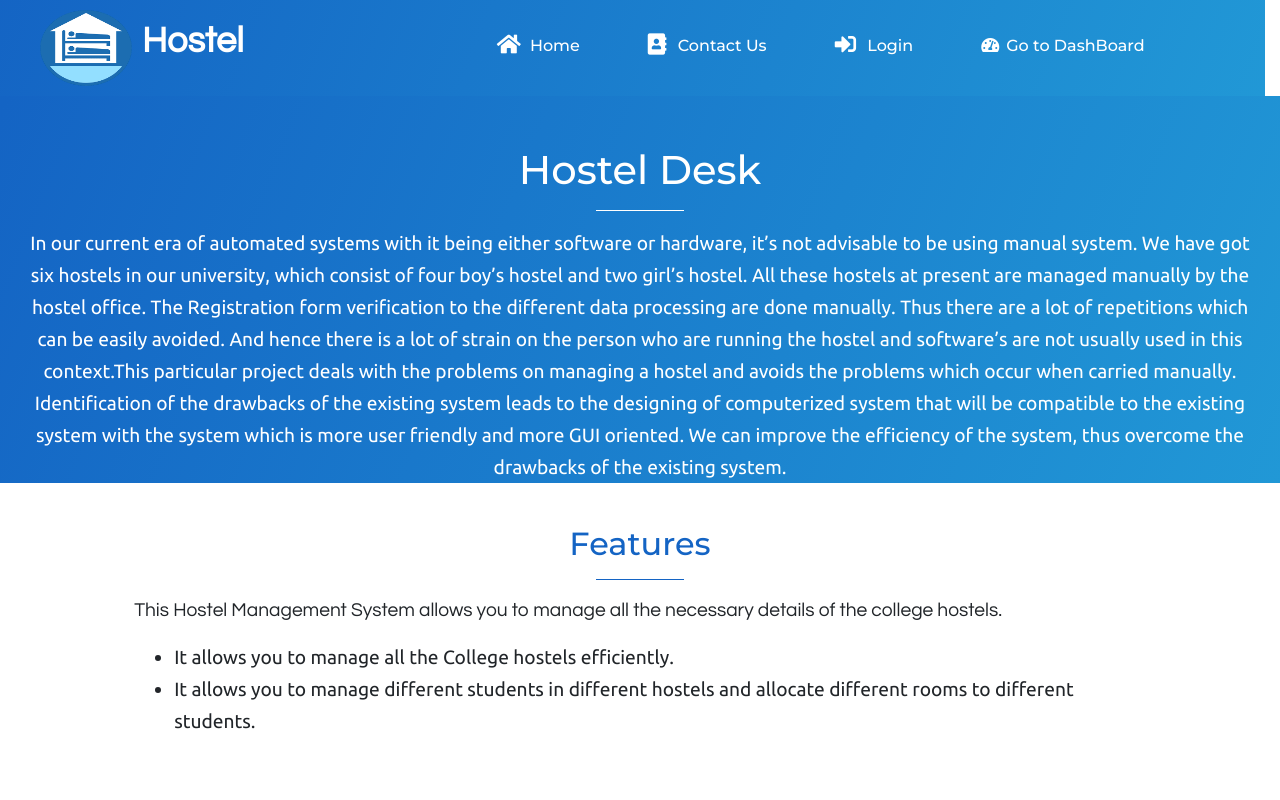
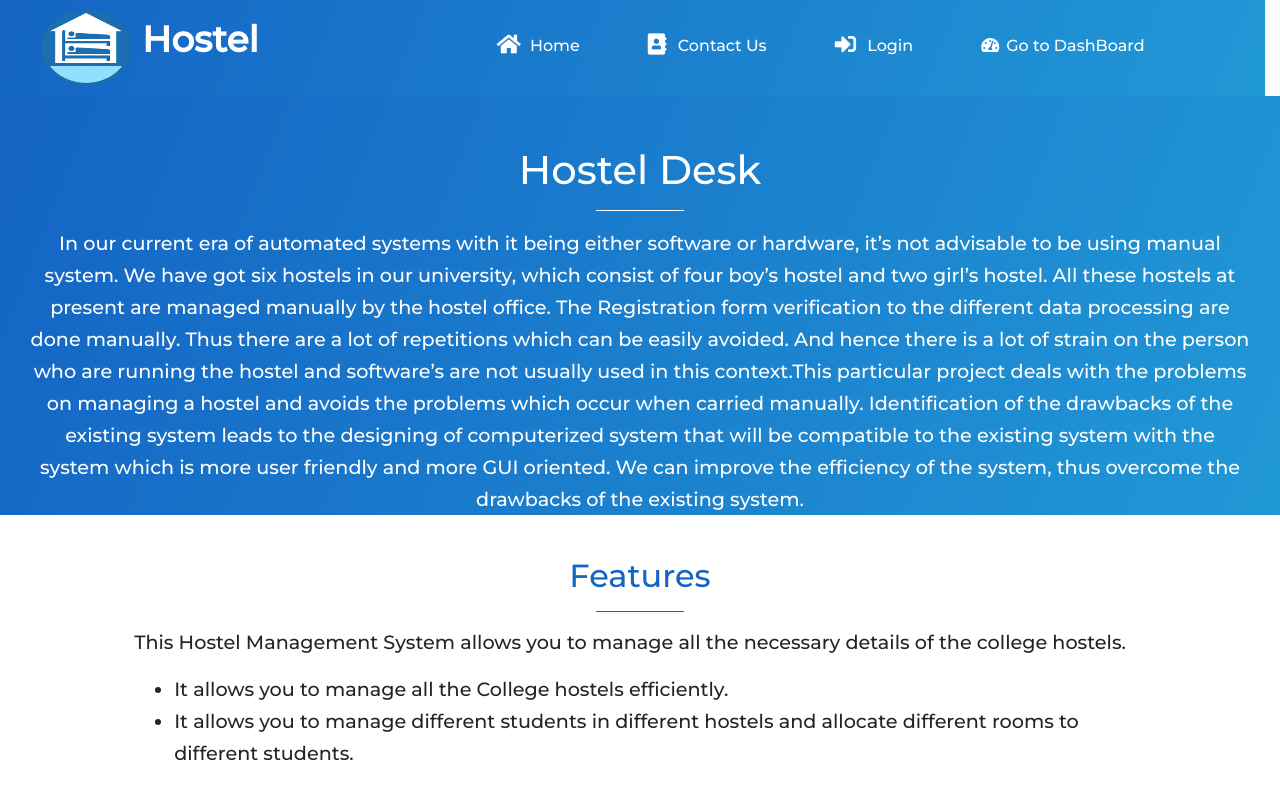
Before and after one commit to sambhavNanostuffs/hostel-management-fronted, a React (Create React App) app: page /home in a window 1280 px wide. Built offline with nearby package versions, Linux system fonts and the light colour scheme.

Commit message:
FontSet_Allover

```diff
--- a/src/App.css
+++ b/src/App.css
@@ -2,13 +2,18 @@
 
 html,body
 {
-    font-family: 'Questrial', sans-serif;
+    /* font-family: 'Questrial', sans-serif; */
     width: 100%;
     height: 100%;
     margin: 0px;
     padding: 0px;
     overflow-x: hidden;
+    font-family: "Montserrat"
 
+}
+
+div {
+   font-family: "Montserrat";
 }
 
 /* Header */
@@ -79,7 +84,7 @@ body{
     line-height: 2rem;
     font-size: 1.2rem;
     color: white;
-    font-family: 'Ubuntu', sans-serif;
+    font-family: "Montserrat";
     font-weight: 500;
 }
 .feature{
@@ -89,7 +94,7 @@ body{
 }
 .feature-heading{
     color: rgba(20,100,196,1);
-    font-family: 'Ubuntu', sans-serif;
+    font-family: "Montserrat";
     text-align: center;
     font-family: 'Montserrat', sans-serif;
 }
@@ -105,7 +110,7 @@ body{
 .feature-content{
     line-height: 2rem;
     font-size: 1.2rem;
-    font-family: 'Ubuntu', sans-serif;
+    font-family: "Montserrat"
 }
 .hostel{
     background-color: white;
@@ -131,7 +136,7 @@ hr{
     background-image: linear-gradient( 111.5deg, rgba(20,100,196,1) 0.4%, rgba(33,152,214,1) 100.2% );
     padding: 3% 0%;
     text-align: center;
-    font-family: 'Ubuntu', sans-serif;
+    font-family: "Montserrat"
 
 }
 
@@ -183,7 +188,7 @@ i.info {
 
 .text{
     padding-left: 60px;
-    font-family:'Ubuntu', sans-serif;
+    font-family: "Montserrat"
 }
 
 
```
